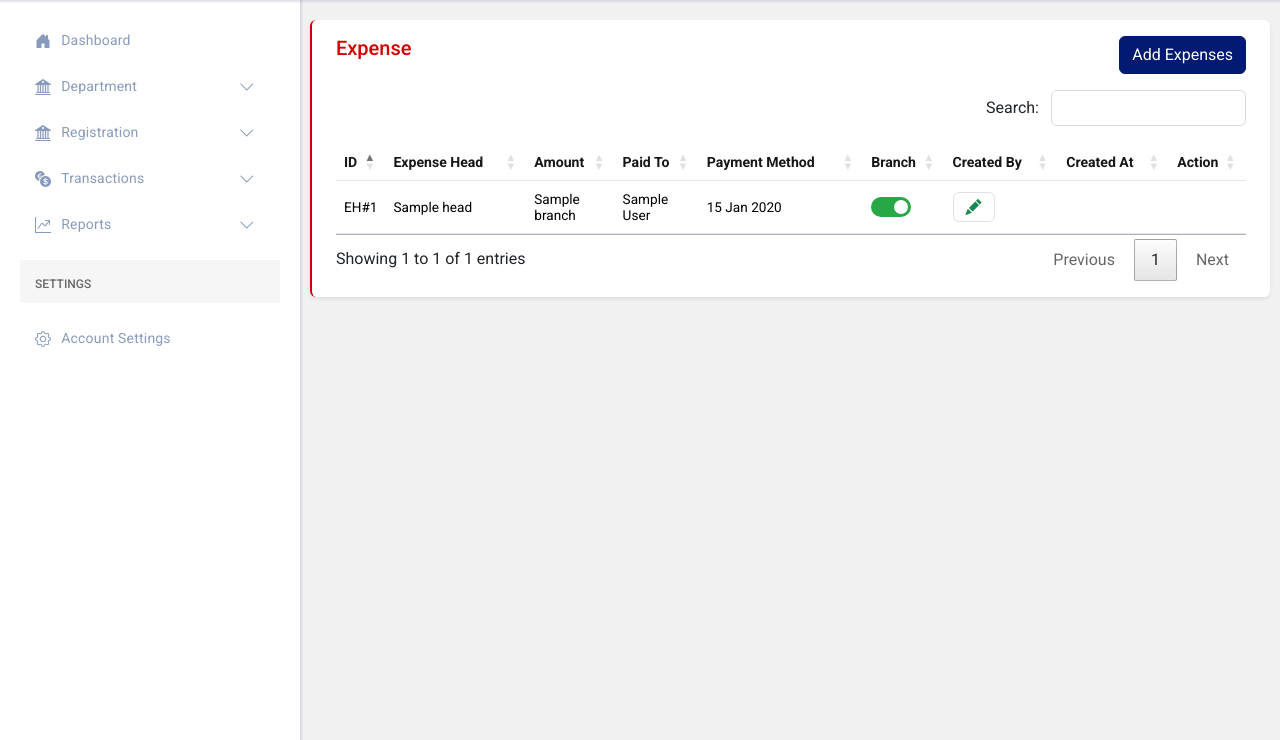
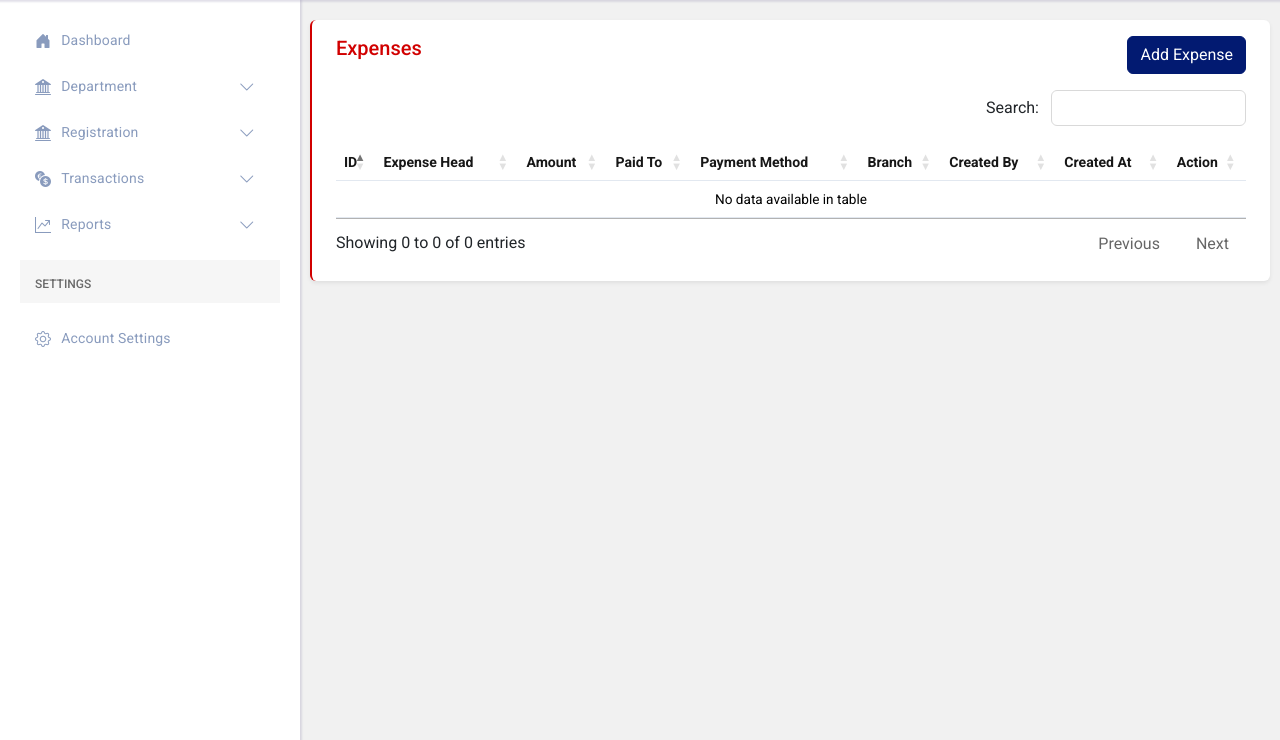
Before and after one commit to qamberalipy/tmc_pos, a Flask app: page /transactions/view_expenses in a window 1280 px wide. Shown: the part 60-800 px from the top of the page. Run offline with Flask 3, Linux system fonts and the light colour scheme; the visitor is signed in with stand-in values (Sample User, id 1); tables that the repository leaves empty hold one stand-in row (values such as "Sample post"); grey boxes labelled with a size stand in for pictures from a placeholder-image service; data that the repository does not hold is empty; some libraries are stand-ins or nearby versions.

Commit message:
expenses with debuging

```diff
--- a/app/blueprints/transactions/routes.py
+++ b/app/blueprints/transactions/routes.py
@@ -1,6 +1,6 @@
 from flask import redirect, render_template,request,jsonify,session, url_for
 from . import transaction_bp
-from app.blueprints.registrations import services as registrations_services
+from app.blueprints.transactions import services as transactions_services
 from app.decorators import login_required
 
 
@@ -24,7 +24,7 @@ def create_expense():
     if bid is not None:
         data["Branch_id"] = str(bid)
 
-    result, status = registrations_services.create_expense(data)
+    result, status = transactions_services.create_expense(data)
     return jsonify(result), status
 
 
@@ -34,13 +34,13 @@ def fetch_expenses():
     branch_id = None if role == "admin" else session.get("branch_id")
     branch_id_str = None if branch_id is None else str(branch_id)
 
-    result, status = registrations_services.get_all_expenses(branch_id_str)
+    result, status = transactions_services.get_all_expenses(branch_id_str)
     return jsonify(result), status
 
 
 @transaction_bp.route("/expenses/<int:expense_id>", methods=["GET"])
 def get_expense_by_id(expense_id):
-    result, status = registrations_services.get_expense_by_id(expense_id)
+    result, status = transactions_services.get_expense_by_id(expense_id)
     return jsonify(result), status
 
 
@@ -51,7 +51,7 @@ def update_expense(expense_id):
     if uid is not None:
         data["updated_by"] = str(uid)
 
-    result, status = registrations_services.update_expense(expense_id, data)
+    result, status = transactions_services.update_expense(expense_id, data)
     return jsonify(result), status
 
 
@@ -60,5 +60,5 @@ def toggle_expense_deleted(expense_id):
     data = request.get_json() or {}
     if "is_deleted" not in data:
         return jsonify({"error": "is_deleted is required"}), 400
-    result, status = registrations_services.toggle_expense_deleted(expense_id, data.get("is_deleted"))
+    result, status = transactions_services.toggle_expense_deleted(expense_id, data.get("is_deleted"))
     return jsonify(result), status
--- a/app/blueprints/transactions/services.py
+++ b/app/blueprints/transactions/services.py
@@ -1,7 +1,8 @@
 from sqlalchemy.exc import SQLAlchemyError
 from sqlalchemy import cast, String
 from app.extensions import db
-from app.models import Expenses, Expense_head, Branch, User  # adjust import paths if needed
+from app.models import Expense_head, Branch, User
+from app.models.expenses import Expenses
 
 ALLOWED_PAYMENT_METHODS = {"Cash", "Card", "Online", "Other"}
 
--- /dev/null
+++ b/app/blueprints/transactions/static/js/expenses.js
@@ -0,0 +1,187 @@
+
+
+// Open modal for adding new Expense
+$(document).on("click", "#trigger_add_expense", function () {
+    $("#expense_form")[0].reset();
+    $("#expense_id").val(""); // clear hidden ID
+    $("#expenseModalLabel").text("Add Expense");
+    $("#expenseModal").modal("show");
+});
+
+// Load all Expenses into DataTable
+function getAllExpenses() {
+    myshowLoader();
+    return axios.get(`${baseUrl}/transactions/expenses`)
+        .then(res => {
+            let data = res.data;
+            let dtable = $("#expense_table").DataTable({
+                pageLength: 14,
+                lengthChange: false,
+                destroy: true,
+                responsive: true
+            });
+            dtable.clear().draw();
+            console.log(data);
+
+            $.each(data, function (i, exp) {
+                let editBtn = `
+                    <button class="border-0 btn btn-sm edit-expense" data-id="${exp.id}" title="Edit">
+                        <i class="bi bi-pencil-fill text-success"></i>
+                    </button>
+                `;
+                let deleteBtn = `
+                    <button class="border-0 btn btn-sm delete-expense" data-id="${exp.id}" title="Delete">
+                        <i class="bi bi-trash-fill text-danger"></i>
+                    </button>
+                `;
+
+                dtable.row.add([
+                    exp.id,
+                    exp.expense_head || "-",
+                    exp.amount || "-",
+                    exp.paid_to || "-",
+                    exp.payment_method || "-",
+                    exp.branch || "-",
+                    exp.created_by || "-",
+                    formatDateOnly(exp.created_at) || "-",
+                    `${editBtn} ${deleteBtn}`
+                ]).draw(false);
+            });
+
+            myhideLoader();
+        })
+        .catch(err => {
+            console.error("Error fetching expenses:", err);
+            showToastMessage("error", err.response?.data?.error || "Failed to load expenses!");
+            myhideLoader();
+        });
+}
+
+// Handle Delete (Soft Delete)
+$(document).on("click", ".delete-expense", function () {
+    let expId = $(this).data("id");
+
+    Swal.fire({
+        title: "Are you sure?",
+        text: "This expense will be soft-deleted and hidden from the list!",
+        icon: "warning",
+        showCancelButton: true,
+        confirmButtonColor: "#dc3545",
+        cancelButtonColor: "#212529",
+        confirmButtonText: "Yes, delete it!"
+    }).then(result => {
+        if (result.isConfirmed) {
+            axios.patch(`${baseUrl}/transactions/expenses/${expId}/deleted`, {
+                is_deleted: true
+            })
+            .then(res => {
+                showToastMessage("success", res.data.message || "Expense deleted successfully!");
+                getAllExpenses(); // Refresh table
+            })
+            .catch(err => {
+                console.error(err);
+                showToastMessage("error", err.response?.data?.error || "Failed to delete expense!");
+            });
+        }
+    });
+});
+
+// Save (Create or Update) Expense
+$(document).on("submit", "#expense_form", function (e) {
+    e.preventDefault();
+    myshowLoader();
+
+    let expId = $("#expense_id").val();
+    let expense_head_id = $("#expense_head_id").val().trim();
+    let amount = $("#amount").val().trim();
+    let description = $("#description").val().trim();
+    let ref_no = $("#ref_no").val().trim();
+    let payment_method = $("#payment_method").val();
+    let paid_to = $("#paid_to").val().trim();
+
+    // Client-side validation
+    if (!expense_head_id) {
+        myhideLoader();
+        showToastMessage("error", "Expense Head is required!");
+        return;
+    }
+    if (!amount || isNaN(amount) || parseInt(amount) <= 0) {
+        myhideLoader();
+        showToastMessage("error", "Valid Amount is required!");
+        return;
+    }
+    if (!payment_method) {
+        myhideLoader();
+        showToastMessage("error", "Payment Method is required!");
+        return;
+    }
+
+    let payload = {
+        expense_head_id: parseInt(expense_head_id),
+        amount: parseInt(amount),
+        description: description || "",
+        ref_no: ref_no || "",
+        payment_method: payment_method,
+        paid_to: paid_to || ""
+    };
+
+    let request;
+    if (expId) {
+        // Update
+        request = axios.put(`${baseUrl}/transactions/expenses/${expId}`, payload);
+    } else {
+        // Create
+        request = axios.post(`${baseUrl}/transactions/expenses`, payload);
+    }
+
+    request.then(res => {
+        if (res.data.error) {
+            showToastMessage("error", res.data.error);
+            return;
+        }
+        showToastMessage("success", res.data.message || "Saved successfully!");
+        $("#expenseModal").modal("hide");
+        getAllExpenses(); // Refresh table
+    })
+    .catch(err => {
+        console.error(err);
+        showToastMessage("error", err.response?.data?.error || "Something went wrong!");
+    })
+    .finally(() => {
+        myhideLoader();
+    });
+});
+
+// Load Expense into form for editing
+$(document).on("click", ".edit-expense", function () {
+    let expId = $(this).data("id");
+    myshowLoader();
+
+    axios.get(`${baseUrl}/transactions/expenses/${expId}`)
+        .then(res => {
+            const exp = res.data;
+
+            $("#expenseModalLabel").text("Edit Expense");
+            $("#expense_id").val(exp.id);
+            $("#expense_head_id").val(exp.expense_head_id);  // Assumes ID is in response
+            $("#amount").val(exp.amount);
+            $("#payment_method").val(exp.payment_method);
+            $("#ref_no").val(exp.ref_no);
+            $("#paid_to").val(exp.paid_to);
+            $("#description").val(exp.description);
+
+            $("#expenseModal").modal("show");
+        })
+        .catch(err => {
+            console.error(err);
+            showToastMessage("error", err.response?.data?.error || "Failed to load expense data!");
+        })
+        .finally(() => {
+            myhideLoader();
+        });
+});
+
+// Load expenses on page ready
+$(document).ready(function () {
+    getAllExpenses();
+});
--- a/app/blueprints/transactions/templates/view_expenses.html
+++ b/app/blueprints/transactions/templates/view_expenses.html
@@ -5,7 +5,7 @@
 <link rel="stylesheet" href="https://cdn.datatables.net/responsive/2.2.6/css/responsive.dataTables.min.css">
 <link rel="stylesheet" href="https://cdn.datatables.net/select/1.3.1/css/select.dataTables.min.css">
 <link rel="stylesheet" href="https://cdn.datatables.net/buttons/1.6.5/css/buttons.dataTables.min.css">
-<link rel="stylesheet" href="{{ url_for('registrations.static', filename='css/style.css') }}">
+<link rel="stylesheet" href="{{ url_for('transactions.static', filename='css/style.css') }}">  <!-- Adjust blueprint if needed -->
 {% endblock stylesheets %}
 
 {% block user_page %}
@@ -13,10 +13,10 @@
   <div class="jumbotron jumbotron-fluid rounded bg-white border-0 shadow-sm border-left py-3 px-4">
     <div class="row justify-content-between mb-3">
       <div class="col-6">
-        <h5 class="text-pos">Expense</h5>
+        <h5 class="text-pos">Expenses</h5>
       </div>
       <div class="col-6 text-end">
-        <button class="btn btn-primary" id="trigger_add_expensehead">Add Expenses</button>
+        <button class="btn btn-primary" id="trigger_add_expense">Add Expense</button>
       </div>
     </div>
 
@@ -43,34 +43,36 @@
   </div>
 </div>
 
-<!-- Add/Edit Expense Head Modal -->
-<div class="modal fade" id="expenseheadModal" tabindex="-1" aria-labelledby="expenseheadModalLabel" aria-hidden="true">
+<!-- Add/Edit Expense Modal -->
+<div class="modal fade" id="expenseModal" tabindex="-1" aria-labelledby="expenseModalLabel" aria-hidden="true">
   <div class="modal-dialog modal-lg">
     <div class="modal-content">
       <div class="modal-header">
-        <h5 class="modal-title" id="expenseheadModalLabel">Add Expense Head</h5>
+        <h5 class="modal-title" id="expenseModalLabel">Add Expense</h5>
         <button type="button" class="btn-close" data-bs-dismiss="modal" aria-label="Close"></button>
       </div>
       <div class="modal-body">
-        <form id="expensehead_form">
-          <input type="hidden" id="expensehead_id" name="expensehead_id" value="">
+        <form id="expense_form">
+          <input type="hidden" id="expense_id" name="expense_id" value="">
           <div class="m-1 row">
             <div class="col-md-6 mb-2">
               <div class="mb-2">
-                <label for="expensehead" class="form-label">Expense Head</label>
-                <select class="form-select" id="expensehead" name="expensehead" required="">
-                  <option value="Utilities">Utilities</option>
-                  <option value="Office Supplies">Office Supplies</option>
-                  <option value="Travel">Travel</option>
+                <label for="expense_head_id" class="form-label">Expense Head</label>
+                <select class="form-select" id="expense_head_id" name="expense_head_id" required>
+                  <option value="">Select Expense Head</option>
+                  <option value="1">Utilities</option>
+                  <option value="2">Office Supplies</option>
+                  <option value="3">Travel</option>
+                  <!-- Dynamically populate in JS if needed -->
                 </select>
               </div>
               <div class="mb-2">
-                <label for="expensehead_name" class="form-label">Expense Amount</label>
-                <input type="number" class="form-control" id="expense_amount" name="expense_amount" required="">
+                <label for="amount" class="form-label">Amount</label>
+                <input type="number" class="form-control" id="amount" name="amount" required>
               </div>
               <div class="mb-2">
                 <label for="payment_method" class="form-label">Payment Method</label>
-                <select class="form-select" id="payment_method" name="payment_method" required="">
+                <select class="form-select" id="payment_method" name="payment_method" required>
                   <option value="Cash">Cash</option>
                   <option value="Card">Card</option>
                   <option value="Online">Online</option>
@@ -80,31 +82,24 @@
               <div class="mb-2">
                 <label for="ref_no" class="form-label">Ref No</label>
                 <input type="text" class="form-control" id="ref_no" name="ref_no">
-
               </div>
             </div>
             <div class="col-md-6 mb-2">
               <div class="mb-2">
-                <label for="expensehead_description" class="form-label">Paid to</label>
-                <input class="form-control" id="expense_paid_to" name="expense_paid_to">
+                <label for="paid_to" class="form-label">Paid To</label>
+                <input type="text" class="form-control" id="paid_to" name="paid_to">
               </div>
-
               <div class="mb-2">
-                <label for="expensehead_description" class="form-label">Description</label>
-               <textarea class="form-control" id="expensehead_description" name="expensehead_description" rows="8"></textarea>
-
+                <label for="description" class="form-label">Description</label>
+                <textarea class="form-control" id="description" name="description" rows="8"></textarea>
               </div>
             </div>
-
-
-
-
+          </div>
           <div class="modal-footer">
             <button type="button" class="btn btn-secondary" data-bs-dismiss="modal">Cancel</button>
-            <button id="save_expensehead" type="submit" class="btn btn-primary">Save</button>
+            <button id="save_expense" type="submit" class="btn btn-primary">Save</button>
           </div>
-
-      </div></form>
+        </form>
       </div>
     </div>
   </div>
@@ -116,5 +111,5 @@
 <script src="https://cdn.datatables.net/responsive/2.2.6/js/dataTables.responsive.min.js"></script>
 <script src="https://cdn.datatables.net/buttons/1.6.5/js/dataTables.buttons.min.js"></script>
 <script src="https://cdn.datatables.net/select/1.3.1/js/dataTables.select.min.js"></script>
-<script src="{{ url_for('registrations.static', filename='js/expense_head.js') }}"></script>
+<script src="{{ url_for('transactions.static', filename='js/expenses.js') }}"></script>  <!-- New JS file -->
 {% endblock %}
--- a/app/models/expenses.py
+++ b/app/models/expenses.py
@@ -1,7 +1,7 @@
 from app.extensions import db
 
 class Expenses(db.Model):
-    __tablename__ = 'Expenses'
+    __tablename__ = 'expenses'
 
     id = db.Column(db.Integer, primary_key=True)
     Branch_id = db.Column(db.String(225), nullable=False)
```
Also changed, not shown: app/blueprints/transactions/static/js/expense_head.js (deleted, +0 -160 lines), migrations/versions/3ca396d0c14b_expense_table_added.py (added, +43 -0 lines). Lines whose indentation alone changed are shown as unchanged.
